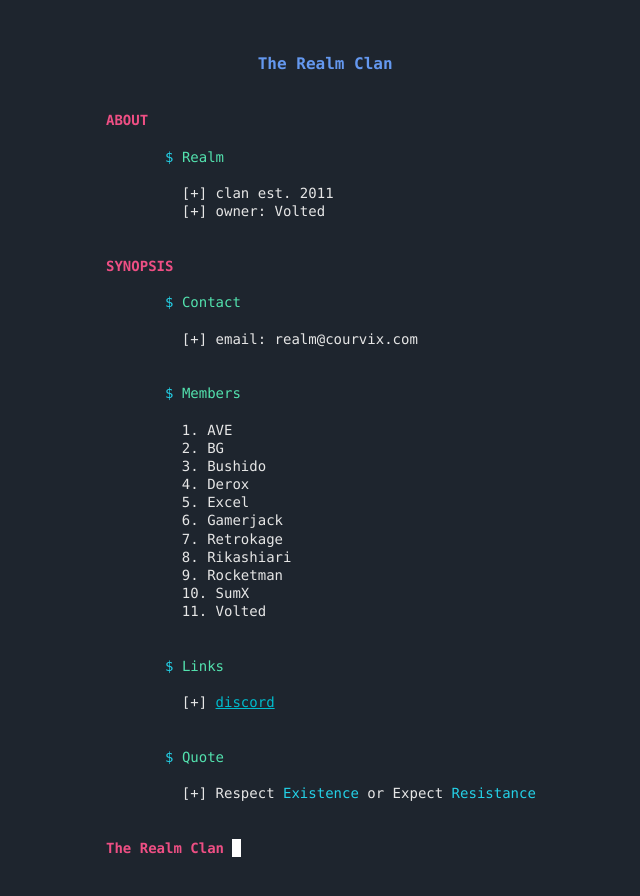
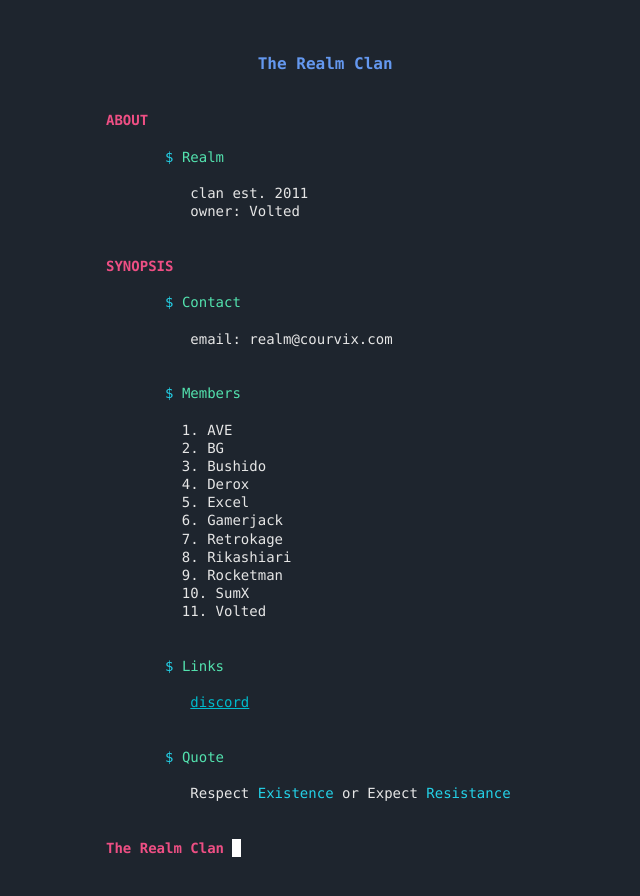
Before and after one commit to Realmclan/Realmclan, a plain HTML site: page index.html in a window 1280 px wide. Shown: the whole page, without its empty margins (214-854 px from the left). Drawn offline with Linux system fonts and the light colour scheme; a small style sheet from the web is missing.

Commit message:
Update index.html

```diff
--- a/index.html
+++ b/index.html
@@ -34,15 +34,15 @@
 
        <span id="dollar">$</span> <span id="dash">Realm</span>
 
-         [+] clan est. 2011
-         [+] owner: Volted
+          clan est. 2011
+          owner: Volted
 
 
 <span id="title">SYNOPSIS</span>
 
        <span id="dollar">$</span> <span id="dash">Contact</span>
 
-         [+] email: realm@courvix.com
+          email: realm@courvix.com
 
 
        <span id="dollar">$</span> <span id="dash">Members</span>
@@ -62,12 +62,12 @@
 
        <span id="dollar">$</span> <span id="dash">Links</span>
 
-         [+] <a href="https://discord.gg/MSgu32t" target="_blank">discord</a>
+          <a href="https://discord.gg/MSgu32t" target="_blank">discord</a>
 
 
        <span id="dollar">$</span> <span id="dash">Quote</span>
 
-         [+] Respect <span id="dollar">Existence</span> or Expect <span id="dollar">Resistance</span>
+          Respect <span id="dollar">Existence</span> or Expect <span id="dollar">Resistance</span>
 
 
 <span id="title">The Realm Clan</span> <span id="cursor">&nbsp;</span>
```
